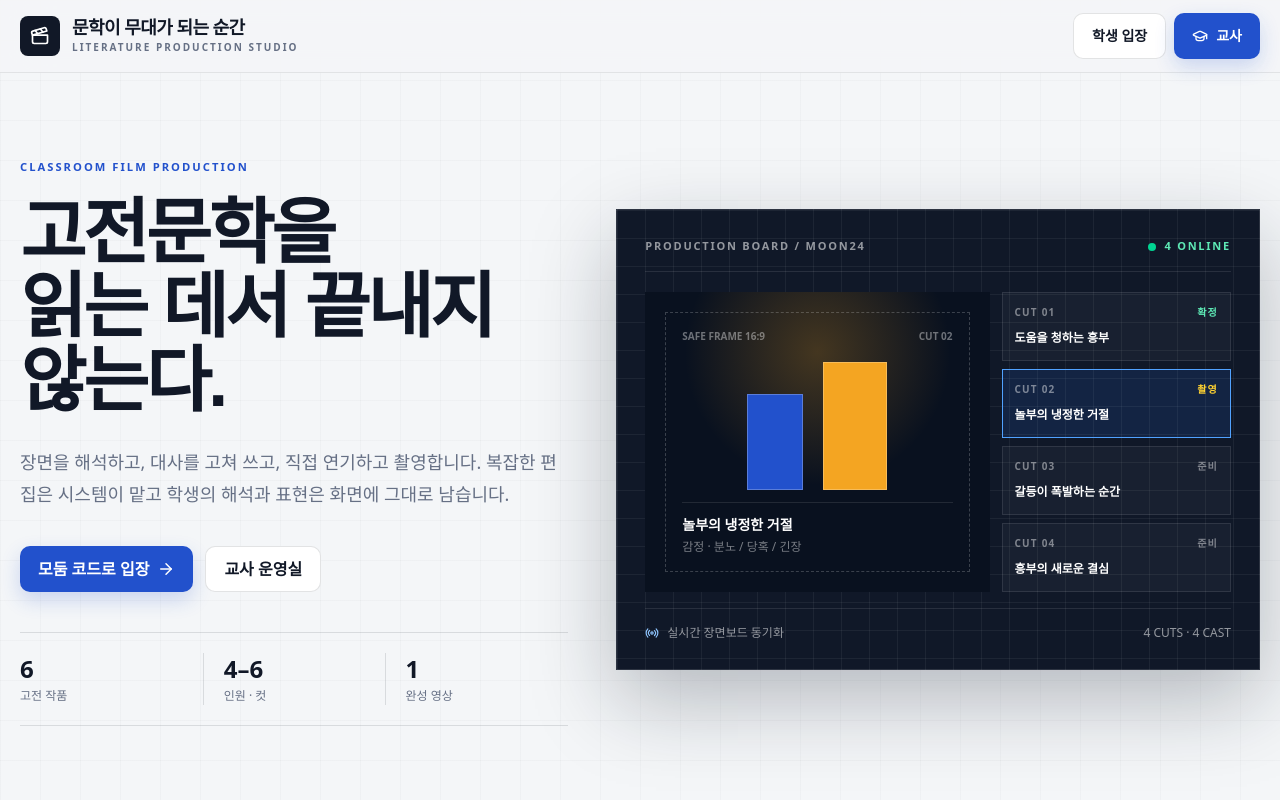
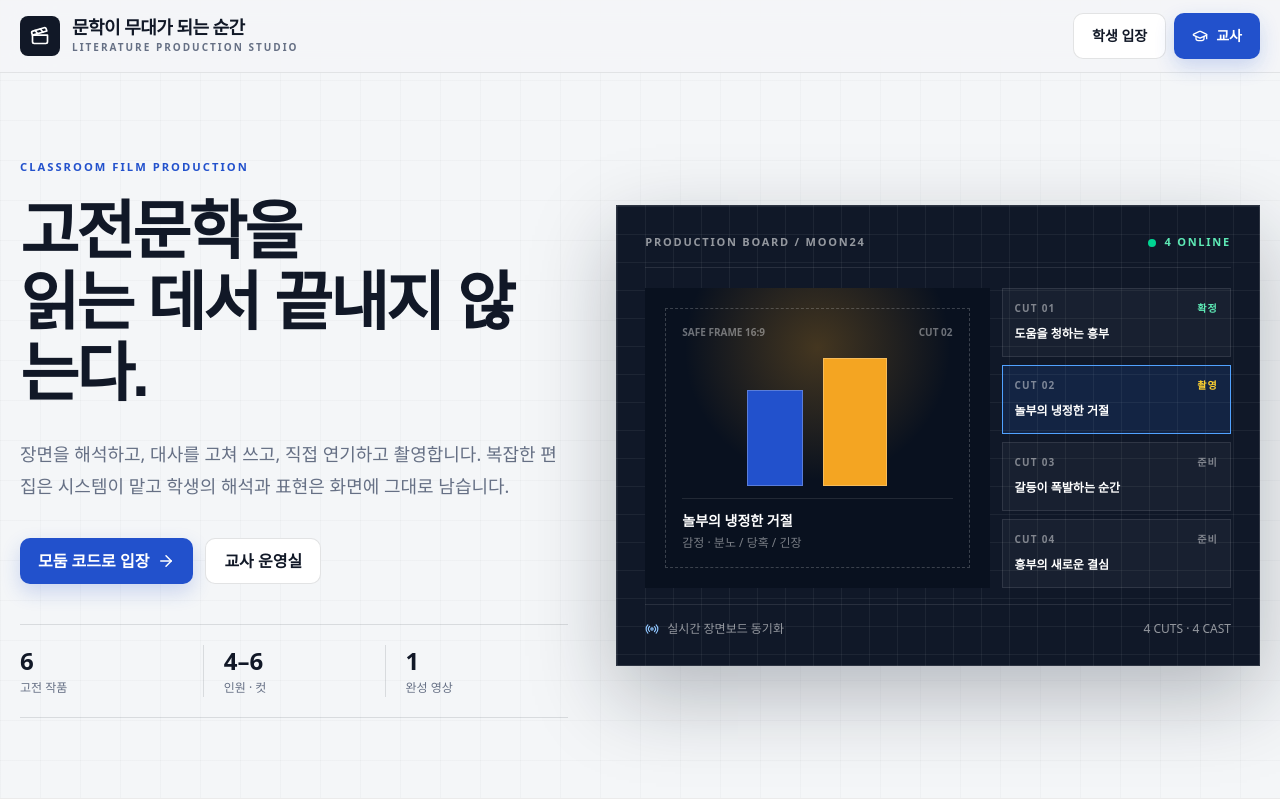
Before and after one commit to themonsteredu/ai-drama, a Next.js app: page / in a window 1280 px wide. Shown: the top 800 px of the page. Built offline with nearby package versions, Linux system fonts and the light colour scheme; a web font is replaced by a local one.

Commit message:
Refine hero title typography

```diff
--- a/src/components/home-hero.tsx
+++ b/src/components/home-hero.tsx
@@ -64,7 +64,7 @@ export function HomeHero() {
       <section className="shell grid min-h-[680px] items-center gap-12 py-16 lg:grid-cols-[.92fr_1.08fr] lg:py-20">
         <div>
           <span className="eyebrow">CLASSROOM FILM PRODUCTION</span>
-          <h1 className="display-serif mt-5 max-w-2xl text-[clamp(2.85rem,5.6vw,5.3rem)] leading-[1.03]">
+          <h1 className="display-serif mt-5 max-w-2xl text-[clamp(2.6rem,5vw,4.75rem)] leading-[1.11] tracking-[-0.035em]">
             고전문학을<br />읽는 데서 끝내지 않는다.
           </h1>
           <p className="mt-7 max-w-xl text-lg leading-8 text-[var(--muted)]">장면을 해석하고, 대사를 고쳐 쓰고, 직접 연기하고 촬영합니다. 복잡한 편집은 시스템이 맡고 학생의 해석과 표현은 화면에 그대로 남습니다.</p>
```
